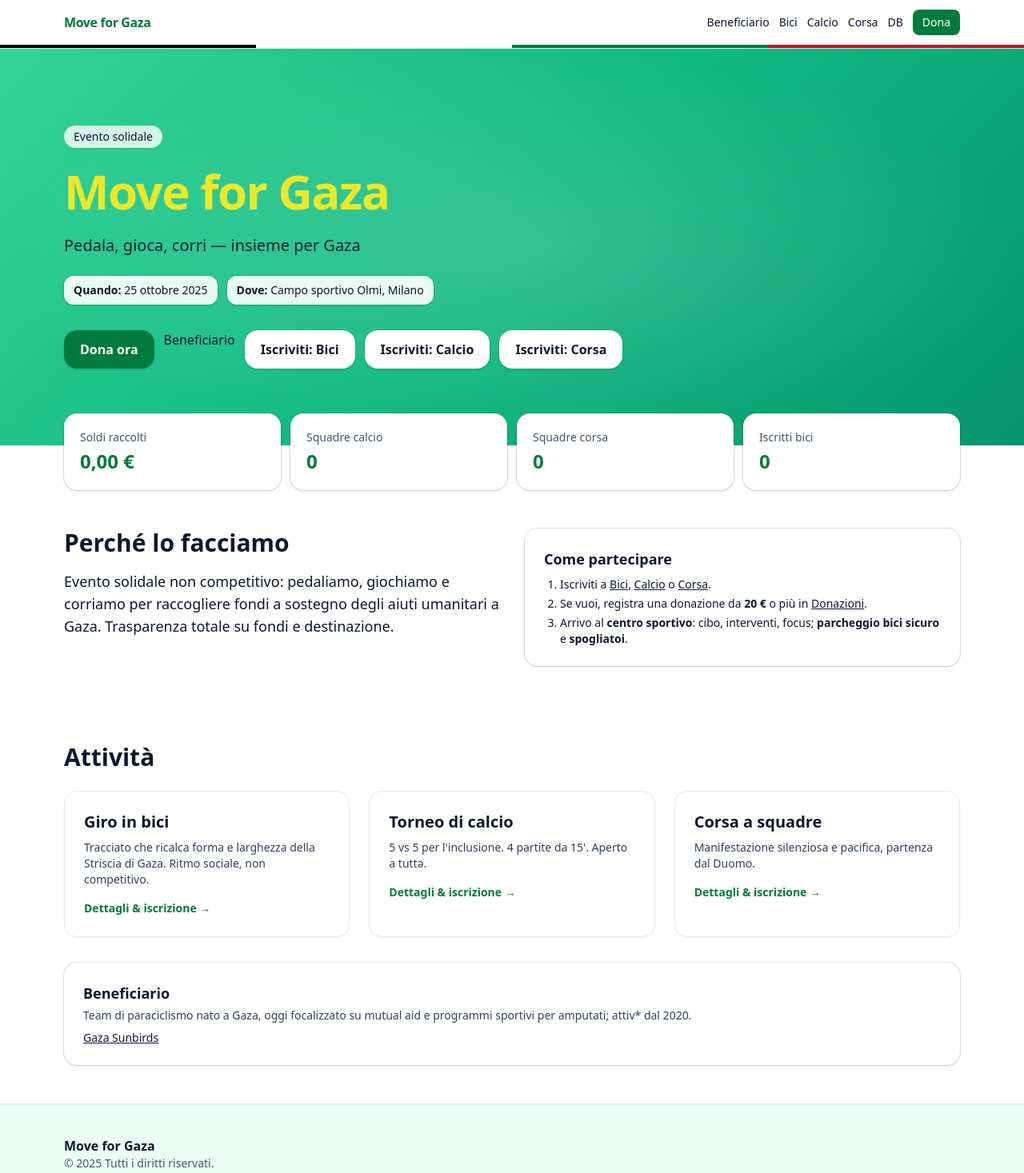
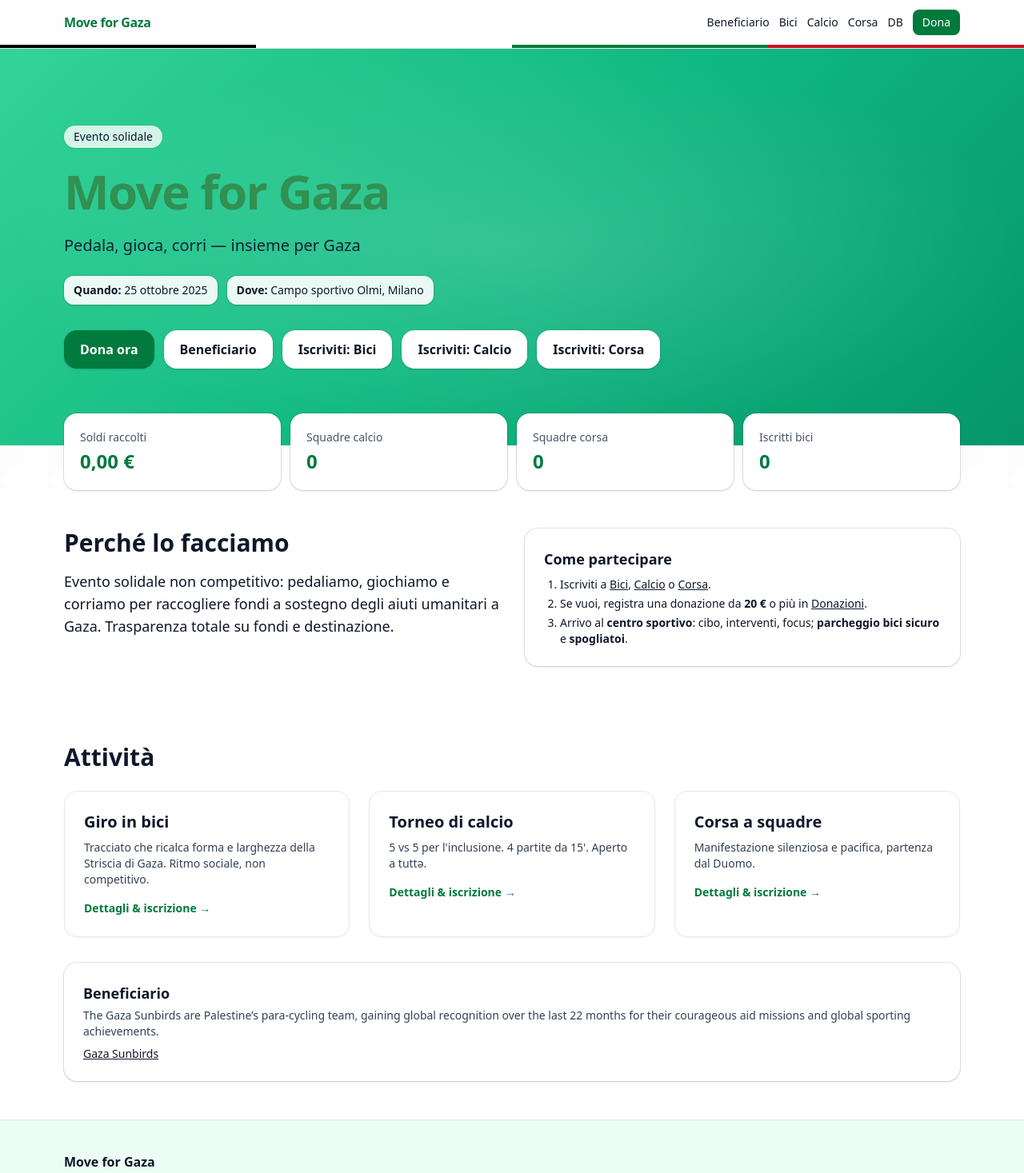
Before and after one commit to agostinolurani-m4g/Move4Gaza, a React (Vite) app: page / in a window 1280 px wide. Shown: the top 1467 px of the page at 80% size. Built offline with nearby package versions, Linux system fonts and the light colour scheme.

Commit message:
new details

```diff
--- a/src/App.jsx
+++ b/src/App.jsx
@@ -29,7 +29,7 @@ const EVENT_CONFIG = {
     logoUrl: import.meta.env.BASE_URL + "sunbirds-logo.png",
     cf: "",
     address: "Gaza / London (team & fiscal hosts)",
-    blurb: "Team di paraciclismo nato a Gaza, oggi focalizzato su mutual aid e programmi sportivi per amputati; attiv* dal 2020.",
+    blurb: "The Gaza Sunbirds are Palestine’s para-cycling team, gaining global recognition over the last 22 months for their courageous aid missions and global sporting achievements.",
     links: {
       missionUrl: "https://gazasunbirds.org/about-us/mission/",
       aboutUrl: "https://gazasunbirds.org/about-us/",
@@ -69,7 +69,7 @@ const THEME = {
   primary: "#007A3D",       // verde Palestina
   primaryHover: "#005c2d",
   accentRed: "#CE1126",
-  ink: "#ece829ff",
+  ink: "#319052ff",
 };
 
 // Motivo palestinese leggero (triangoli/chevron) – inline SVG
@@ -323,7 +323,7 @@ function Hero({ navigate }) {
           </div>
           <div className="flex flex-wrap gap-3 pt-2">
             <a href="#/donate" onClick={(e)=>{e.preventDefault(); navigate('donate');}} className="inline-flex items-center justify-center rounded-2xl px-5 py-3 text-base font-semibold text-white shadow focus:outline-none focus:ring-2" style={{ backgroundColor: THEME.primary }}>Dona ora</a>
-            <a href="#/beneficiary" onClick={(e)=>{e.preventDefault(); navigate('beneficiary');}} className="hover:underline">Beneficiario</a>
+            <a href="#/beneficiary" onClick={(e)=>{e.preventDefault(); navigate('beneficiary');}} className="inline-flex items-center justify-center rounded-2xl px-5 py-3 text-base font-semibold bg-white text-slate-900 shadow ring-1 ring-black/5 hover:bg-slate-50">Beneficiario</a>
             <a href="#/bike" onClick={(e)=>{e.preventDefault(); navigate('bike');}} className="inline-flex items-center justify-center rounded-2xl px-5 py-3 text-base font-semibold bg-white text-slate-900 shadow ring-1 ring-black/5 hover:bg-slate-50">Iscriviti: Bici</a>
             <a href="#/soccer" onClick={(e)=>{e.preventDefault(); navigate('soccer');}} className="inline-flex items-center justify-center rounded-2xl px-5 py-3 text-base font-semibold bg-white text-slate-900 shadow ring-1 ring-black/5 hover:bg-slate-50">Iscriviti: Calcio</a>
             <a href="#/run" onClick={(e)=>{e.preventDefault(); navigate('run');}} className="inline-flex items-center justify-center rounded-2xl px-5 py-3 text-base font-semibold bg-white text-slate-900 shadow ring-1 ring-black/5 hover:bg-slate-50">Iscriviti: Corsa</a>
@@ -447,6 +447,7 @@ function fetchSheetStatsJSONP() {
     u.searchParams.set('secret', SHEETS_CONFIG.secret);
     u.searchParams.set('type', 'stats');
     u.searchParams.set('callback', cb);
+    u.searchParams.set('t', Date.now());
     s.src = u.toString();
     s.onerror = reject;
     document.body.appendChild(s);
@@ -767,7 +768,12 @@ export default function App() {
   const [route, navigate] = useRoute();
   const [remoteStats, setRemoteStats] = React.useState(null);
   React.useEffect(() => {
-    fetchSheetStatsJSONP().then(setRemoteStats).catch(()=>setRemoteStats(null));
+    const load = () => fetchSheetStatsJSONP().then(setRemoteStats).catch(()=>{});
+    load();                               // subito
+    const id = setInterval(load, 60000);  // ogni 60s
+    const onVis = () => { if (!document.hidden) load(); };
+    document.addEventListener('visibilitychange', onVis);
+    return () => { clearInterval(id); document.removeEventListener('visibilitychange', onVis); };
   }, []);
 
   return (
```
